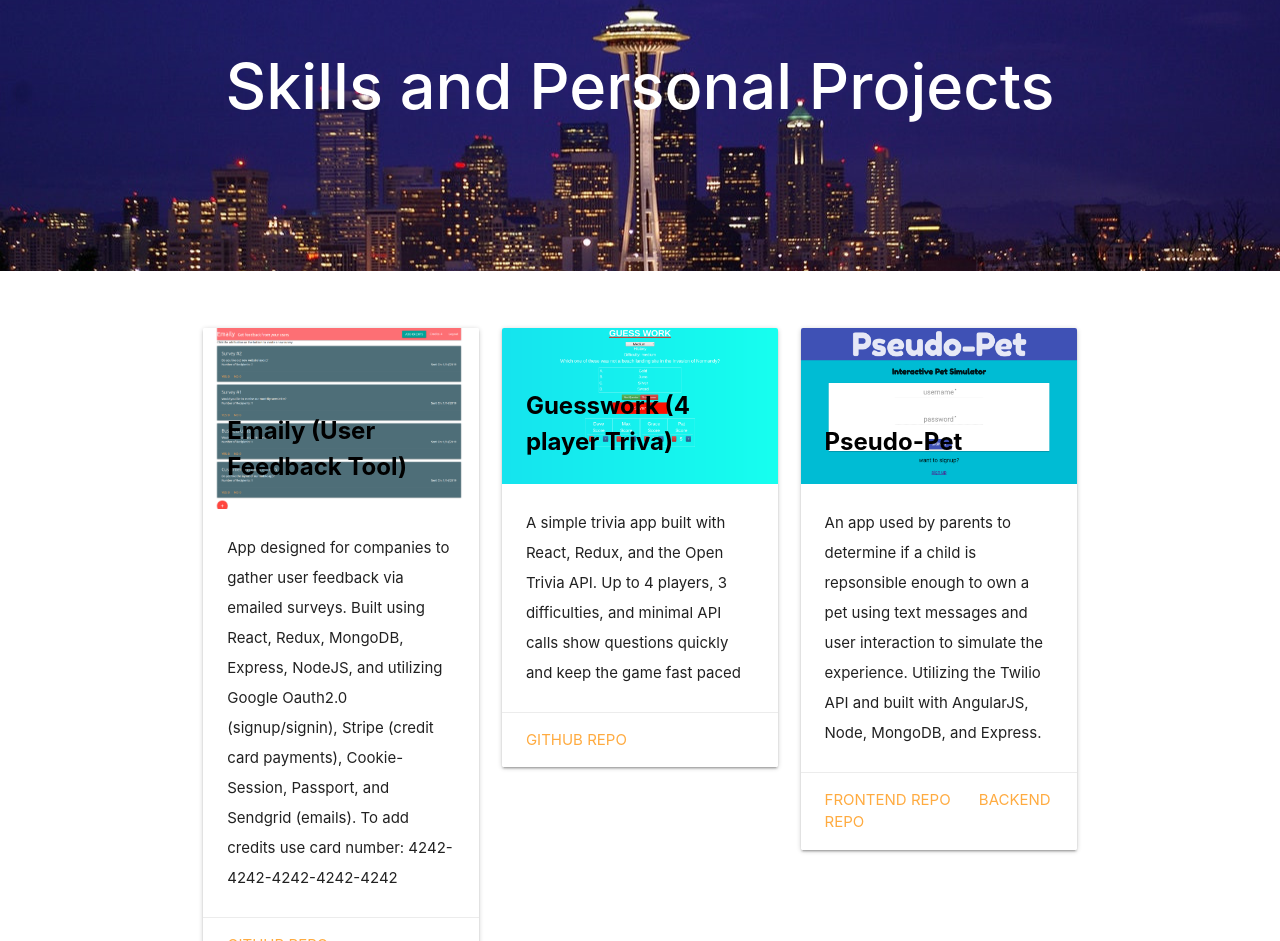
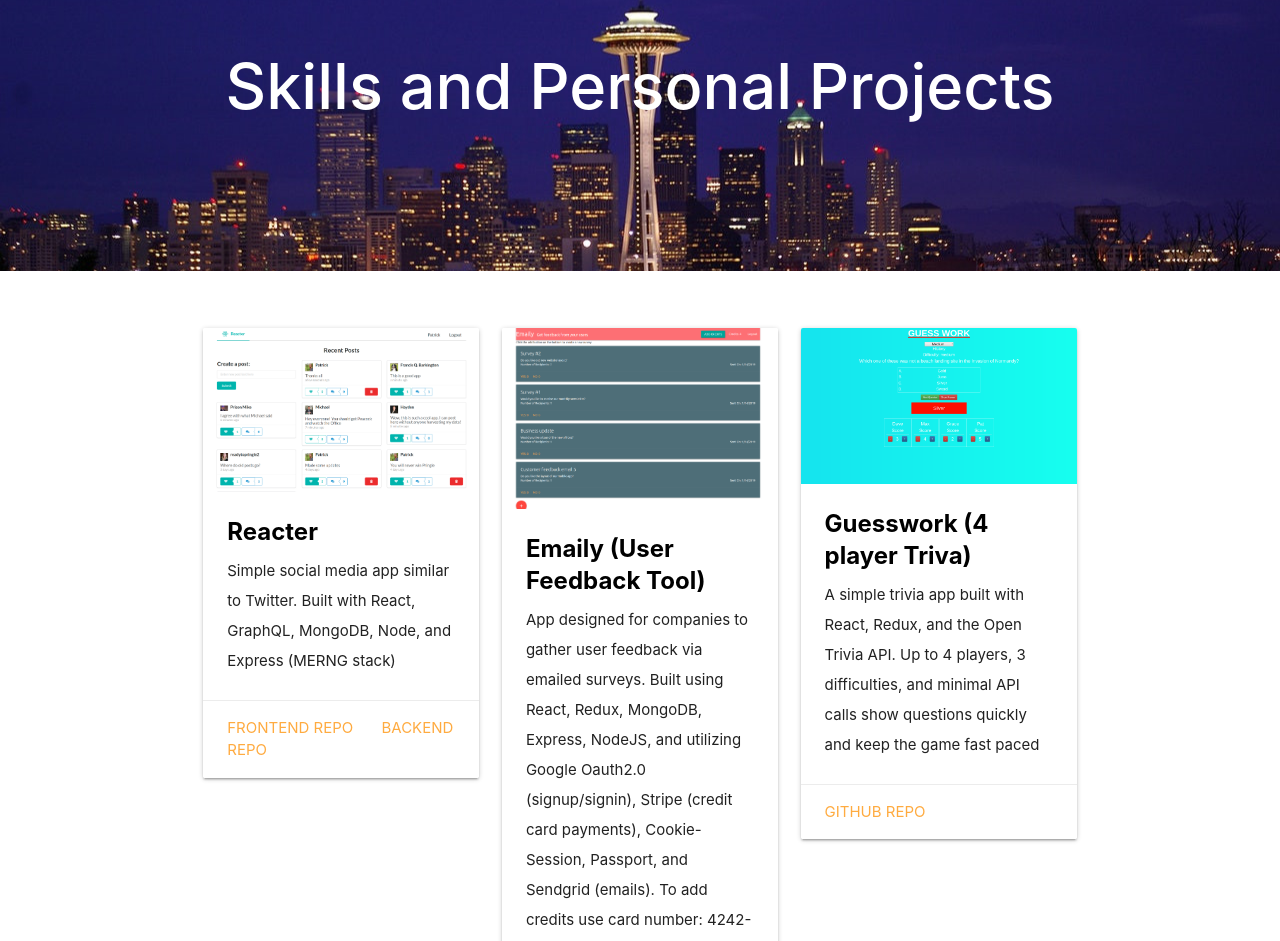
Before and after one commit to sheridp2/frontend-dev-portfolio, a website: page public/index.html in a window 1280 px wide. Shown: the part 1859-2800 px from the top of the page. Drawn offline with nearby package versions, Linux system fonts and the light colour scheme.

Commit message:
updated projects

```diff
--- a/public/index.html
+++ b/public/index.html
@@ -141,12 +141,29 @@
         <div class="col m12 l4">
           <div class="card">
             <div class="card-image">
+              <a target="_blank" href="https://react-social-media-app.vercel.app/">
+                <img src="./assets/reacter.png">
+              </a>
+            </div>
+            <div class="card-content">
+              <span class="card-title black-text" style="font-weight:bold">Reacter</span>
+              <p>Simple social media app similar to Twitter. Built with React, GraphQL, MongoDB, Node, and Express (MERNG stack)</p>
+            </div>
+            <div class="card-action">
+              <a href="https://github.com/sheridp2/react-social-media-app">Frontend Repo</a>
+              <a href="https://github.com/sheridp2/react-social-media-app-backend">Backend Repo</a>
+            </div>
+          </div>
+        </div>
+        <div class="col m12 l4">
+          <div class="card">
+            <div class="card-image">
               <a target="_blank" href="https://emaily-user-feedback-app.herokuapp.com/">
                 <img src="./assets/emaily.png">
               </a>
-              <span class="card-title black-text" style="font-weight:bold">Emaily (User Feedback Tool)</span>
             </div>
             <div class="card-content">
+              <span class="card-title black-text" style="font-weight:bold">Emaily (User Feedback Tool)</span>
               <p>App designed for companies to gather user feedback via emailed surveys. Built using React, Redux, MongoDB, Express, NodeJS, and utilizing Google Oauth2.0 (signup/signin), Stripe (credit card payments), Cookie-Session, Passport, and
                 Sendgrid (emails).
                 To add credits use card number:
@@ -157,36 +174,20 @@
             </div>
           </div>
         </div>
+
         <div class="col m12 l4">
           <div class="card">
             <div class="card-image">
               <a href="https://guesswork.herokuapp.com/">
                 <img target="_blank" src="./assets/guesswork.png">
               </a>
-              <span class="card-title black-text" style="font-weight:bold">Guesswork (4 player Triva)</span>
             </div>
             <div class="card-content">
+              <span class="card-title black-text" style="font-weight:bold">Guesswork (4 player Triva)</span>
               <p>A simple trivia app built with React, Redux, and the Open Trivia API. Up to 4 players, 3 difficulties, and minimal API calls show questions quickly and keep the game fast paced</p>
             </div>
             <div class="card-action">
               <a href="https://github.com/sheridp2/triviapp">Github Repo</a>
-            </div>
-          </div>
-        </div>
-        <div class="col m12 l4">
-          <div class="card">
-            <div class="card-image">
-              <a target="_blank" href="https://paw-sibilites-frontend.herokuapp.com/#!/join#signup">
-                <img src="./assets/pseudo-pet.png">
-              </a>
-              <span class="card-title black-text" style="font-weight:bold">Pseudo-Pet</span>
-            </div>
-            <div class="card-content">
-              <p>An app used by parents to determine if a child is repsonsible enough to own a pet using text messages and user interaction to simulate the experience. Utilizing the Twilio API and built with AngularJS, Node, MongoDB, and Express.</p>
-            </div>
-            <div class="card-action">
-              <a href="https://github.com/G4-Final-Project/PAWS-ibilities-frontend">Frontend Repo</a>
-              <a href="https://github.com/G4-Final-Project/PAWS-ibilities-backend">Backend Repo</a>
             </div>
           </div>
         </div>
@@ -199,8 +200,8 @@
           <ul class="collection">
             <li class="collection-item grow">JavaScript</li>
             <li class="collection-item grow">HTML5/CSS3</li>
-            <li class="collection-item grow">React/Redux</li>
-            <li class="collection-item grow">Express</li>
+            <li class="collection-item grow">React</li>
+            <li class="collection-item grow">GraphQL</li>
             <li class="collection-item grow">Node.js</li>
             <li class="collection-item grow">MongoDB</li>
           </ul>
@@ -208,9 +209,9 @@
         </div>
         <div class="col s12 m12 l4">
           <ul class="collection">
+            <li class="collection-item grow">Express</li>
             <li class="collection-item grow">Drupal 5</li>
             <li class="collection-item grow">CMS(Clickability,PCAT)</li>
-            <li class="collection-item grow">jQuery</li>
             <li class="collection-item grow">Git/Github</li>
             <li class="collection-item grow">Eloqua</li>
             <li class="collection-item grow">AWS</li>
```
Also changed, not shown: public/assets/reacter.png (added).
